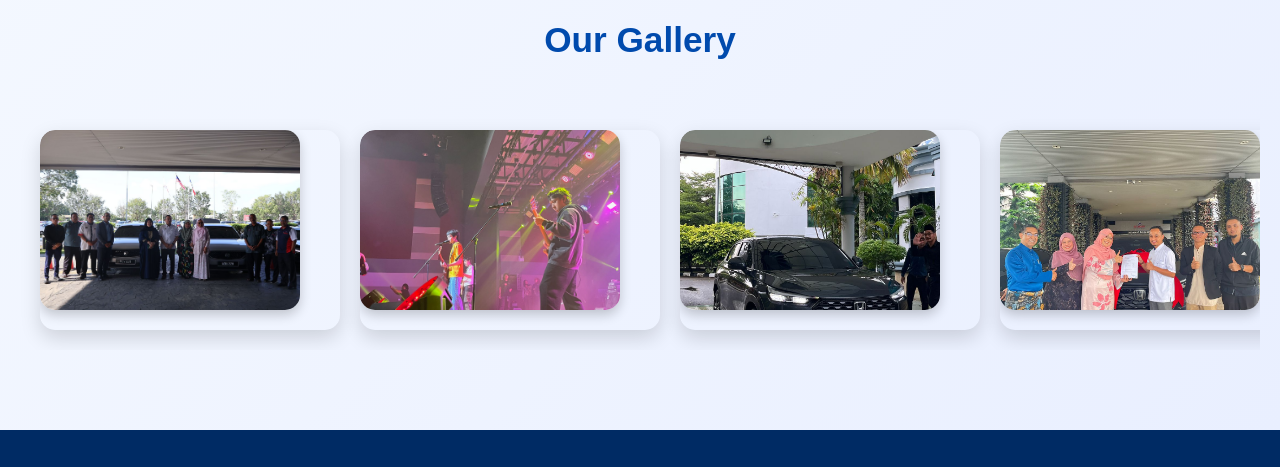
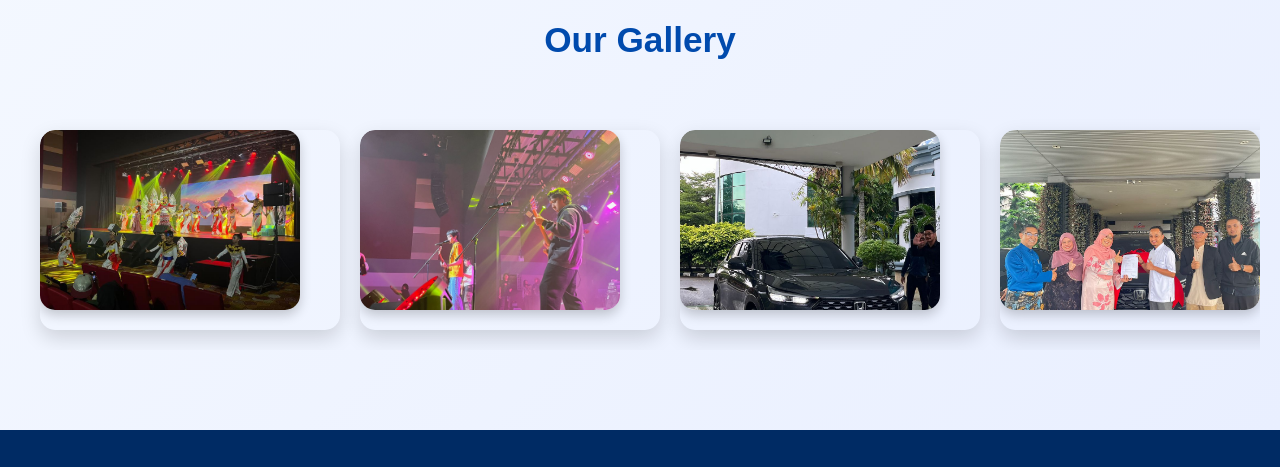
Before and after one commit to arifdnl/MCORP_SERVICES, a website: page car-rental.html in a window 1280 px wide. Shown: the part 2640-3107 px from the top of the page. Drawn offline with Linux system fonts and the light colour scheme.

```diff
--- a/car-rental.html
+++ b/car-rental.html
@@ -130,7 +130,7 @@
   <section class="gallery">
   <h2>Our Gallery</h2>
   <div class="gallery-scroll">
-    <div class="gallery-item"><img src="images/car1.jpeg" alt="car1"></div>
+    <div class="gallery-item"><img src="images/show1.jpg" alt="show1"></div>
     <div class="gallery-item"><img src="images/show2.jpg" alt="show 2"></div>
     <div class="gallery-item"><img src="images/car3.jpeg" alt="car3"></div>
     <div class="gallery-item"><img src="images/second.jpg" alt="Show 4"></div>
```
